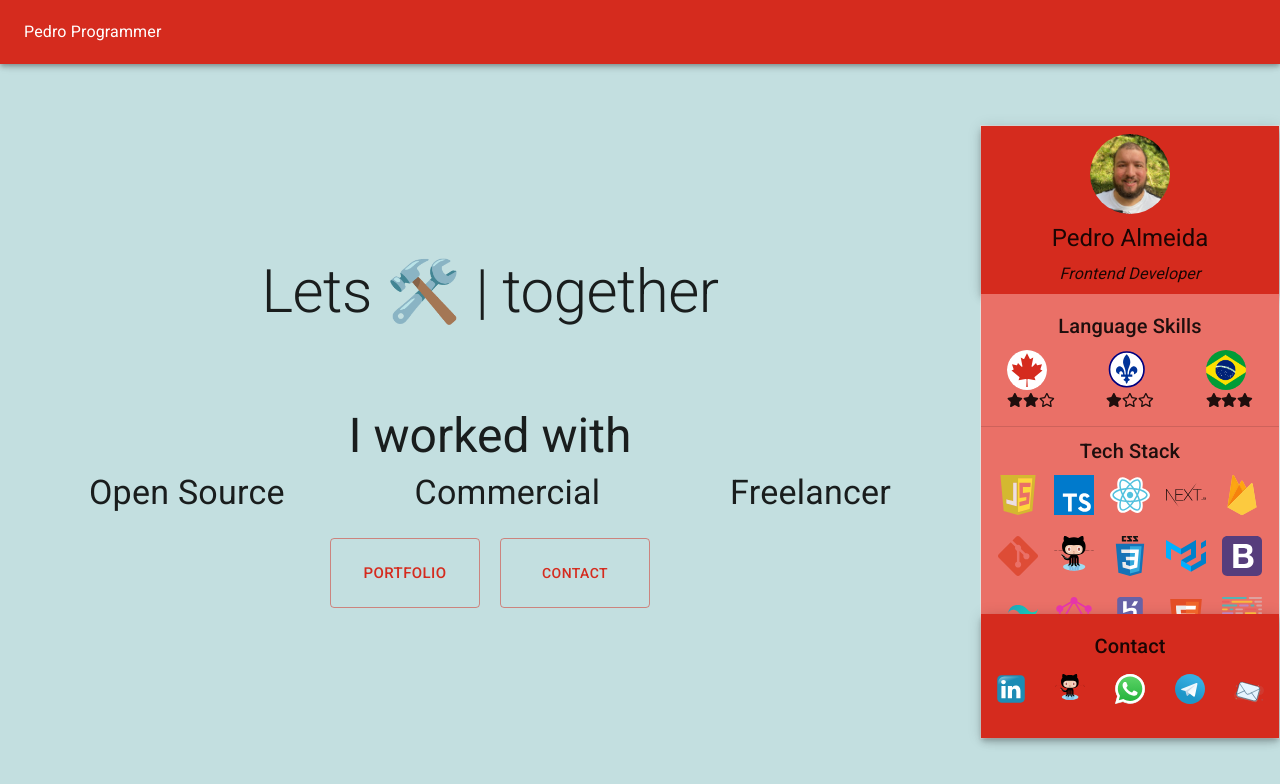
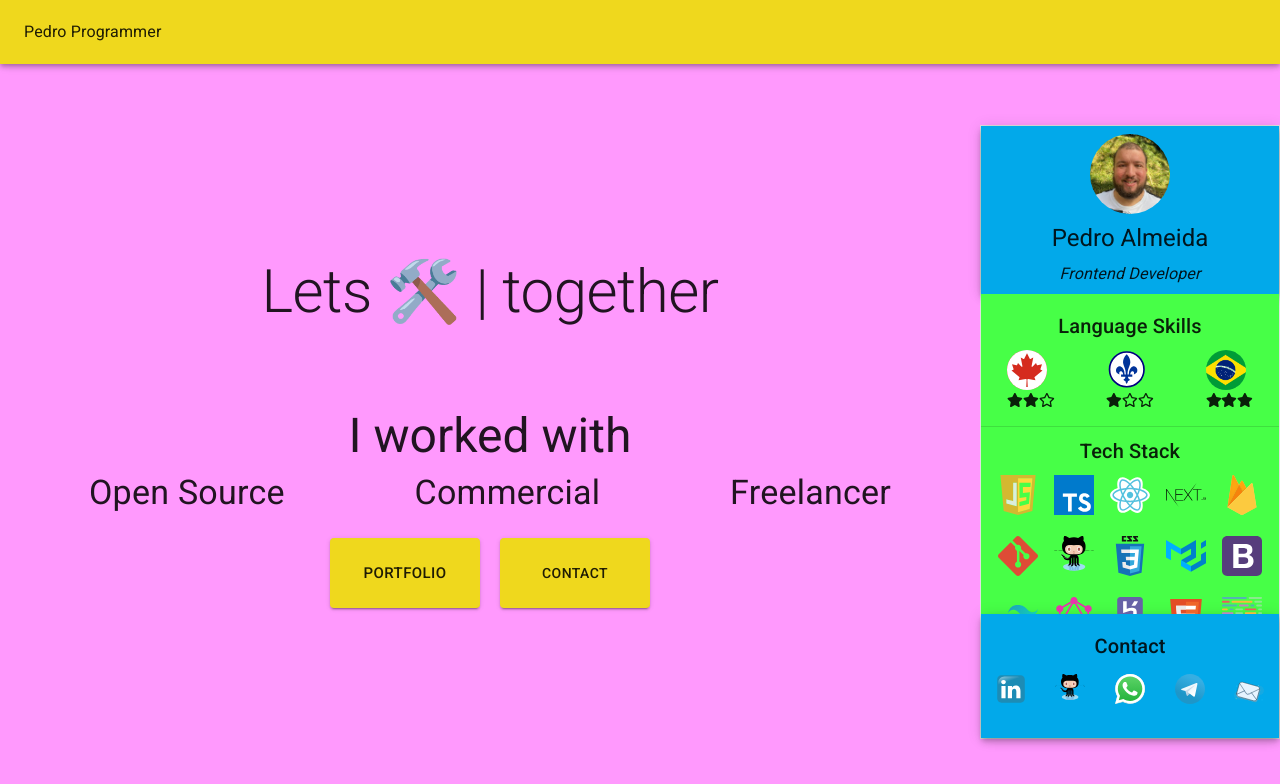
Before and after one commit to PedroMarianoAlmeida/my-website-2021, a Next.js app: page / in a window 1280 px wide. Shown: the top 784 px of the page. Built offline with nearby package versions, Linux system fonts and the light colour scheme.

Commit message:
Collors Changed

```diff
--- a/src/components/specific/IndexPage/Body/ActionButtons.tsx
+++ b/src/components/specific/IndexPage/Body/ActionButtons.tsx
@@ -18,14 +18,14 @@ const ActionButtons = () => {
     <Box display="flex" justifyContent="center">
       <Button
         className={classes.button}
-        variant="outlined"
+        variant="contained"
         color="primary"
         size="large"
       >
         Portfolio
       </Button>
 
-      <Button className={classes.button} variant="outlined" color="primary">
+      <Button className={classes.button} variant="contained" color="primary">
         Contact
       </Button>
     </Box>
--- a/src/components/specific/IndexPage/LateralCard/LateralCard.tsx
+++ b/src/components/specific/IndexPage/LateralCard/LateralCard.tsx
@@ -16,14 +16,14 @@ const LateralCard = ({ desktopLayout }) => {
   const classes = useStyles()
   return (
     <Paper variant="outlined" square elevation={3} className={classes.root}>
-      <LateralCardTop backgroundColor="#d52b1e" />
+      <LateralCardTop backgroundColor="#02A9EA" />
 
       <LateralCardMiddle
-        backgroundColor="#EA7067"
+        backgroundColor="#47FF47"
         desktopLayout={desktopLayout}
       />
 
-      <LateralCardBottom backgroundColor="#d52b1e" />
+      <LateralCardBottom backgroundColor="#02A9EA" />
     </Paper>
   )
 }
--- a/src/components/specific/IndexPage/LateralCard/LateralCardMiddle/SoftSkillsSection.tsx
+++ b/src/components/specific/IndexPage/LateralCard/LateralCardMiddle/SoftSkillsSection.tsx
@@ -15,7 +15,6 @@ const skills = [
 const Item = ({ skill }) => {
   const useStyles = makeStyles((theme) => ({
     icon: {
-      color: 'green',
       marginRight: `${theme.spacing(2)}px`,
     },
   }))
--- a/src/lib/theme.tsx
+++ b/src/lib/theme.tsx
@@ -1,21 +1,21 @@
-import { createMuiTheme } from "@material-ui/core/styles";
+import { createMuiTheme } from '@material-ui/core/styles'
 
 // Create a theme instance.
 const theme = createMuiTheme({
   palette: {
     primary: {
-      main: "#D52B1E",
+      main: '#EFD81D',
     },
     secondary: {
-      main: "#D7F75B",
+      main: '#02A9EA',
     },
     error: {
-      main: "#805D93",
+      main: '#ff0101',
     },
     background: {
-      default: "#C3DFE0",
+      default: '#FF99FD',
     },
   },
-});
+})
 
-export default theme;
+export default theme
```
